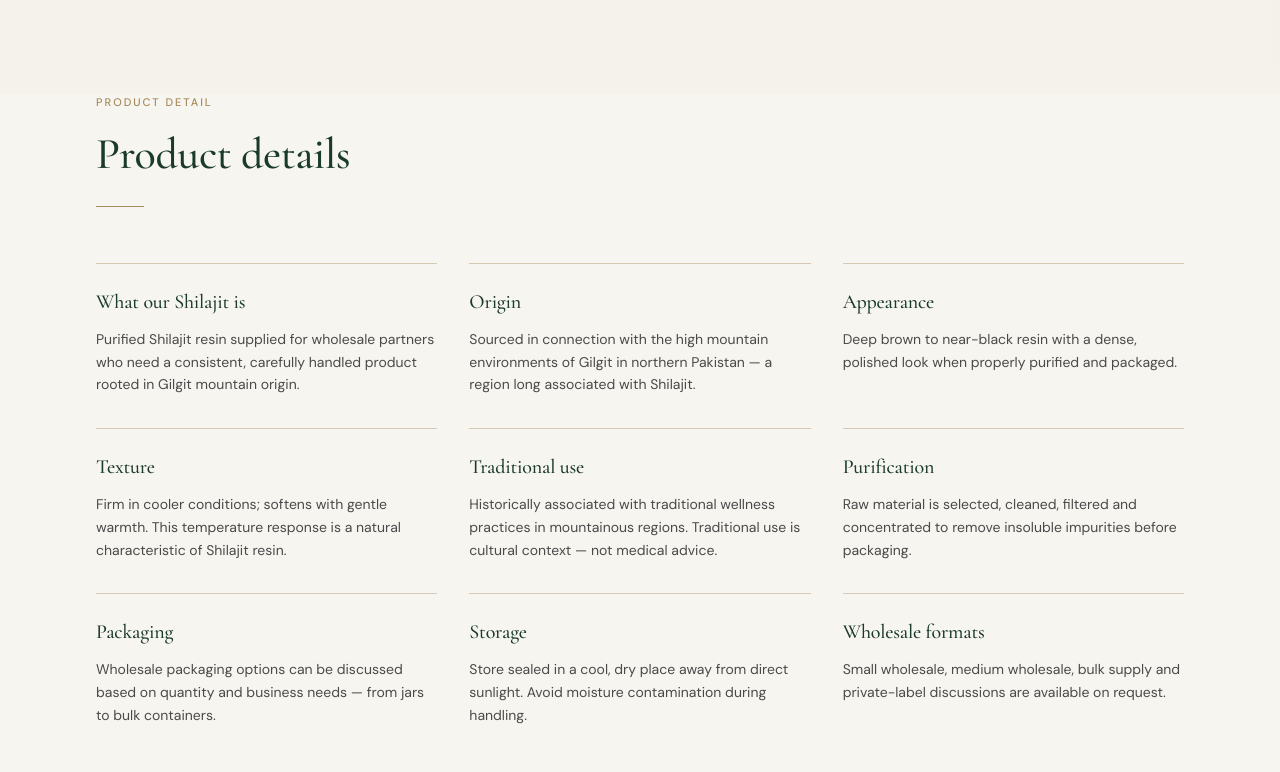
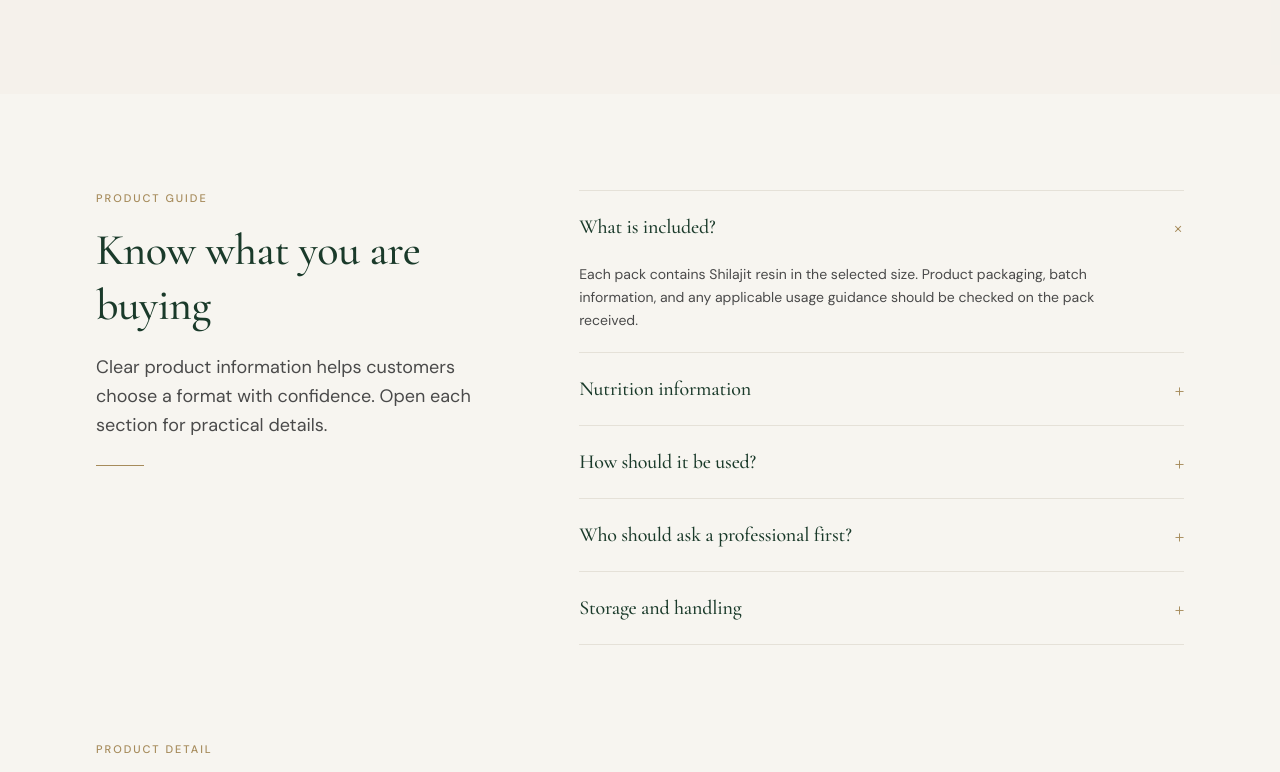
Before and after one commit to npvt-a11y/gn, a Next.js app: page /our-shilajit in a window 1280 px wide. Shown: the part 1968-2740 px from the top of the page. Built offline with nearby package versions, Linux system fonts and the light colour scheme.

Commit message:
Add interactive Shilajit product guide
Co-authored-by: Copilot App <223556219+Copilot@users.noreply.github.com>

```diff
--- a/src/app/our-shilajit/page.tsx
+++ b/src/app/our-shilajit/page.tsx
@@ -74,6 +74,34 @@ const packSizes = [
     size: "50g",
     label: "Value size",
     description: "A larger retail format for customers who order regularly.",
+  },
+];
+
+const productGuidance = [
+  {
+    title: "What is included?",
+    content:
+      "Each pack contains Shilajit resin in the selected size. Product packaging, batch information, and any applicable usage guidance should be checked on the pack received.",
+  },
+  {
+    title: "Nutrition information",
+    content:
+      "Shilajit resin is sold as a concentrated natural product rather than a conventional food serving with a standard nutrition panel. Gilgit Naturals does not publish invented calories, mineral values, or nutrient percentages. Contact us for available batch documentation before ordering.",
+  },
+  {
+    title: "How should it be used?",
+    content:
+      "Use only according to the instructions supplied with the product or provided by Gilgit Naturals for the specific batch. Do not exceed the stated serving guidance. If dosage information is not included with your pack, contact us before use rather than guessing.",
+  },
+  {
+    title: "Who should ask a professional first?",
+    content:
+      "Speak with a qualified healthcare professional before using Shilajit if you are pregnant or breastfeeding, take medication, have an existing medical condition, or have concerns about supplements or possible interactions. This product page is not medical advice.",
+  },
+  {
+    title: "Storage and handling",
+    content:
+      "Keep the container sealed in a cool, dry place away from direct sunlight and moisture. Use a clean, dry utensil and avoid introducing water or other materials into the jar.",
   },
 ];
 
@@ -189,6 +217,42 @@ export default function OurShilajitPage() {
         </div>
       </section>
 
+      <section className="mx-auto max-w-6xl px-6 py-16 lg:px-8 lg:py-24">
+        <div className="grid gap-12 lg:grid-cols-[0.8fr_1.2fr] lg:gap-20">
+          <Reveal>
+            <SectionHeader
+              eyebrow="Product Guide"
+              title="Know what you are buying"
+              description="Clear product information helps customers choose a format with confidence. Open each section for practical details."
+            />
+          </Reveal>
+          <Reveal>
+            <div className="divide-y divide-border border-y border-border">
+              {productGuidance.map((item, index) => (
+                <details
+                  key={item.title}
+                  className="group"
+                  open={index === 0}
+                >
+                  <summary className="flex cursor-pointer list-none items-center justify-between gap-6 py-5 font-serif text-xl text-forest marker:hidden">
+                    {item.title}
+                    <span
+                      aria-hidden="true"
+                      className="text-2xl font-light text-gold transition-transform duration-300 group-open:rotate-45"
+                    >
+                      +
+                    </span>
+                  </summary>
+                  <p className="max-w-2xl pb-5 pr-10 text-sm leading-relaxed text-charcoal-muted">
+                    {item.content}
+                  </p>
+                </details>
+              ))}
+            </div>
+          </Reveal>
+        </div>
+      </section>
+
       <section className="mx-auto max-w-6xl px-6 pb-20 lg:px-8 lg:pb-28">
         <Reveal>
           <SectionHeader
```
